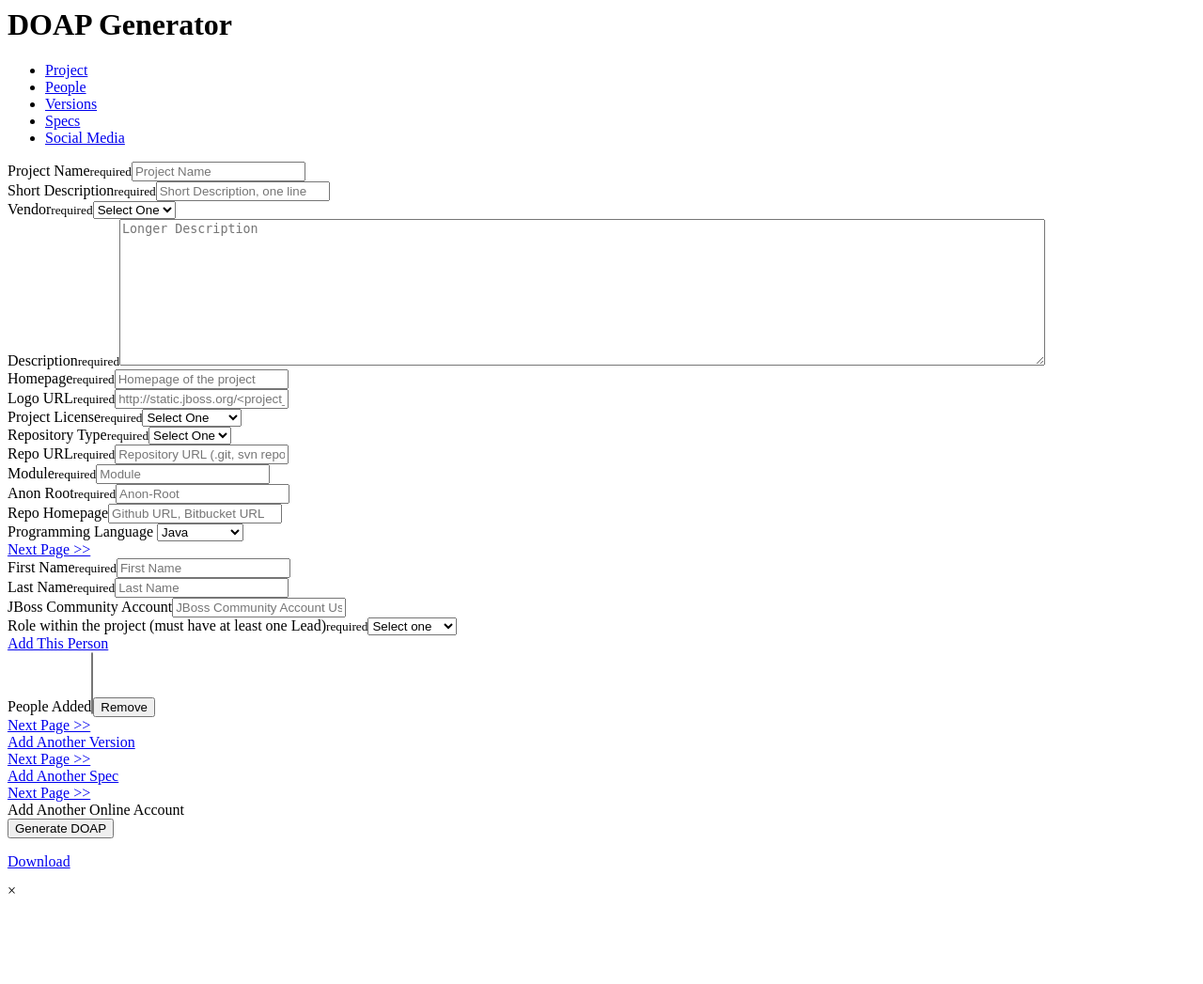
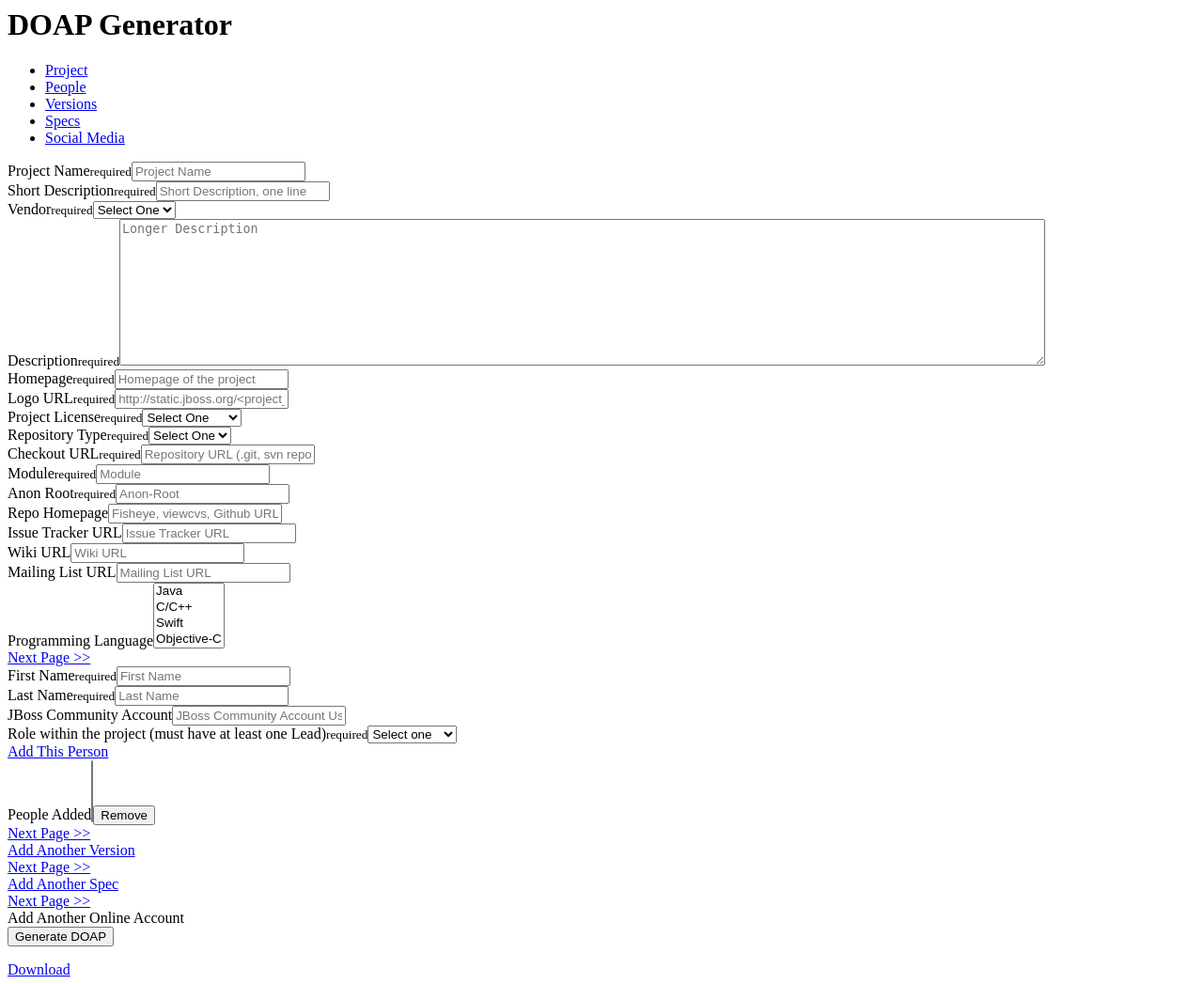
Before and after one commit to jboss-developer/doap, a Node project: template src/partials/doap-entry.jade in a window 1280 px wide. Shown: the top 1047 px of the page at 94% size. Before the commit the page ends 951 px from the top, so only its background shows below. Run offline with Node 20 templates, Linux system fonts and the light colour scheme; the template is opened without the code that fills it, so the values that code supplies are empty.

Commit message:
Hopefully fixing confusion with repo homepage
Also minor naming and whitespace changes

```diff
--- a/src/partials/doap-entry.jade
+++ b/src/partials/doap-entry.jade
@@ -4,22 +4,22 @@
       h1 DOAP Generator
       ul.tabs(data-tab="", role="tablist")
         li.tab-title.active(role="presentational")
-          a(href="#panel2-1", role="tab", tabindex="0", aria-selected="true", controls="panel2-1") Project
+          a(href="#panel-1", role="tab" aria-selected="true", controls="panel-1") Project
         li.tab-title(role="presentational")
-          a(href="#panel2-2", role="tab", tabindex="0", aria-selected="false", controls="panel2-2") People
+          a(href="#panel-2", role="tab" aria-selected="false", controls="panel-2") People
         li.tab-title(role="presentational")
-          a(href="#panel2-3", role="tab", tabindex="0", aria-selected="false", controls="panel2-3") Versions
+          a(href="#panel-3", role="tab" aria-selected="false", controls="panel-3") Versions
         li.tab-title(role="presentational")
-          a(href="#panel2-4", role="tab", tabindex="0", aria-selected="false", controls="panel2-4") Specs
+          a(href="#panel-4", role="tab" aria-selected="false", controls="panel-4") Specs
         li.tab-title(role="presentational")
-          a(href="#panel2-5", role="tab", tabindex="0", aria-selected="false", controls="panel2-5") Social Media
+          a(href="#panel-5", role="tab" aria-selected="false", controls="panel-5") Social Media
       .tabs-content
-        section#panel2-1.content.active(role="tabpanel", aria-hidden="false")
+        section#panel-1.content.active(role="tabpanel", aria-hidden="false")
           .small-12.columns
             .input-container
               label(for="name") Project Name
                 small required
-                input#name(type="text", name="name", placeholder="Project Name", required="")
+                input#name(type="text", name="name", placeholder="Project Name", required="", tabindex="0")
             .input-container
               label(for="shortdesc") Short Description
                 small required
@@ -73,7 +73,7 @@
                   option(value="HgRepository") Mercurial
                   option(value="DarcsRepository") Darcs
             #repoLocationGroup.hide.repository.input-container
-              label Repo URL
+              label Checkout URL
                 small required
                 input(type="url", name="repoLocation", placeholder="Repository URL (.git, svn repo location)")
             #repoModuleGroup.hide.repository
@@ -86,10 +86,23 @@
                 input(type="text", name="repoAnonRoot", placeholder="Anon-Root")
             #repoBrowseGroup.hide.repository.input-container
               label Repo Homepage
-                input(type="url", name="repoBrowse", placeholder="Github URL, Bitbucket URL")
+                input(type="url", name="repoBrowse", placeholder="Fisheye, viewcvs, Github URL, Bitbucket URL")
+            //-
+              .input-container
+                label Category of Project
+                  input#category(type="text", name="category", placeholder="Server, library, etc")
+            .input-container
+              label Issue Tracker URL
+                input#issueDB(type="url", name="issueDB", placeholder="Issue Tracker URL")
+            .input-container
+              label Wiki URL
+                input#wiki(type="url", name="wiki", placeholder="Wiki URL")
+            .input-container
+              label Mailing List URL
+                input#mailingListURL(type="url", name="mailingListURL", placeholder="Mailing List URL")
             .input-container
               label Programming Language
-                select#language(name="language")
+                select.language-container#language(name="language" multiple="")
                   option(value="Java") Java
                   option(value="C/C++") C/C++
                   option(value="Swift") Swift
```
